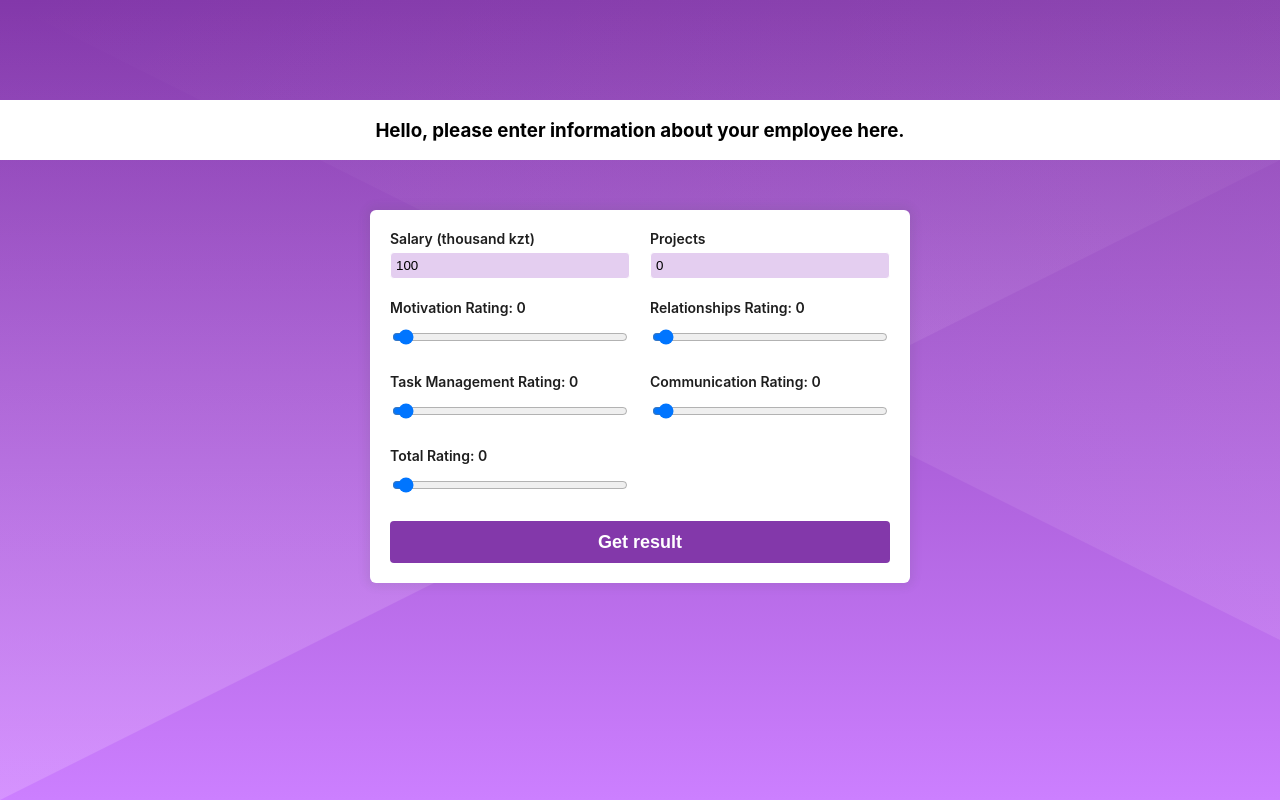
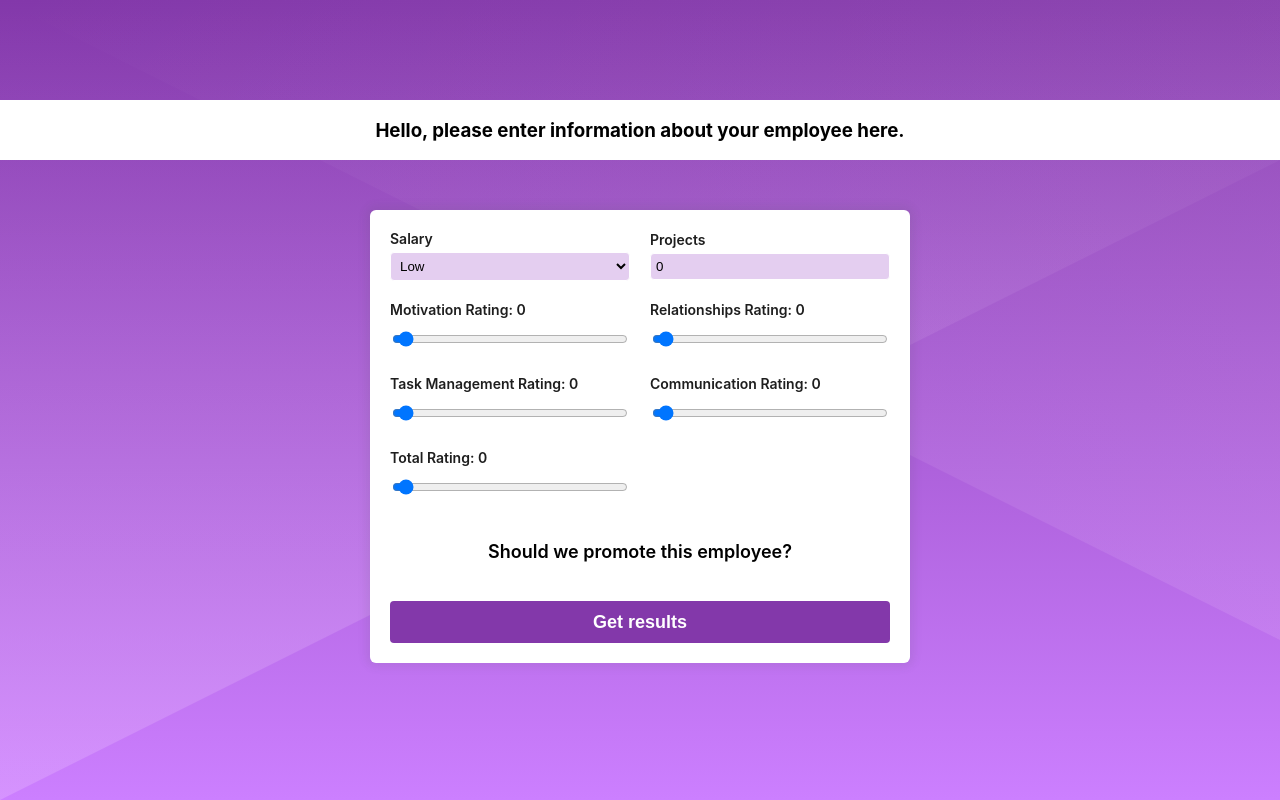
Before and after one commit to muhasensei/keras-front, a React (Create React App) app: page / in a window 1280 px wide. Built offline with nearby package versions, Linux system fonts and the light colour scheme.

Commit message:
added form submition, get results from api + some styling

```diff
--- a/public/index.html
+++ b/public/index.html
@@ -10,6 +10,7 @@
       content="Web site created using create-react-app"
     />
     <link rel="apple-touch-icon" href="%PUBLIC_URL%/logo192.png" />
+    <link rel="stylesheet" href="https://cdnjs.cloudflare.com/ajax/libs/font-awesome/4.7.0/css/font-awesome.min.css">
     <!--
       manifest.json provides metadata used when your web app is installed on a
       user's mobile device or desktop. See https://developers.google.com/web/fundamentals/web-app-manifest/
--- a/src/assets/style.ts
+++ b/src/assets/style.ts
@@ -1,4 +1,5 @@
-import styled from 'styled-components';
+import styled, { keyframes } from 'styled-components';
+import { Promotion } from '../components/Form/types';
 
 export const Main = styled.div`
     width: 100%;
@@ -89,3 +90,32 @@ export const SubmitButton = styled.button`
         background: #4c1569;
     }
 `;
+
+export const Results = styled.p`
+    font-weight: 600;
+    font-size: 18px;
+    line-height: 22px;
+    text-align: center;
+`;
+
+export const FadeIn = keyframes`
+    from {
+        opacity: 0;
+    } to {
+        opacity: 1;
+    }
+`;
+
+export const ResultsText = styled.p<{promotion: Promotion}>`
+    animation: ${FadeIn} 1.5s;
+    color: ${(props) => props.promotion === 'success' ? '#09BF52' : '#F5443A'};
+`;
+
+export const Select = styled.select`
+    border: 1px solid #fff;
+    transition: all 0.4s;
+    border-radius: 4px;
+    padding: 5px;
+    background: #e4cef0;
+    cursor: pointer;
+`;
--- a/src/components/Form/Form.tsx
+++ b/src/components/Form/Form.tsx
@@ -2,9 +2,10 @@ import React, {FormEvent, useState} from 'react'
 import * as Styles from '../../assets/style';
 import WelcomeTitle from './WelcomeTitle';
 import axios from 'axios';
+import { Promotion } from './types';
 function Form() {
   const [data, setData] = useState({
-    salary: 100,
+    salary: 0.1,
     projects: 0,
     motivation: 0,
     relationship: 0,
@@ -13,12 +14,28 @@ function Form() {
     total_rating: 0,
   });
 
+  const [prediction, setPrediction] = useState(-1);
+  const [loading, setLoading] = useState(false);
+
+  const showResults = () => {
+    let promotion: Promotion = 'fail'
+    if(prediction > 80) {
+      promotion = 'success';
+    }
+    return <Styles.ResultsText promotion={promotion}>
+      {promotion === 'success' ? 'Yes!' : 'No...'} (Employee had {prediction}% chance)
+    </Styles.ResultsText>
+  }
+
   const handleSubmit = (e: FormEvent<HTMLFormElement>) => {
+    setLoading(true);
     e.preventDefault();
     axios.post(`http://localhost:5000/predict`, data).then((res) => {
-      console.log(res);
+      setPrediction(res.data.prediction)
     }).catch((err) => {
       console.log(err);
+    }).finally(() => {
+      setLoading(false);
     })
   }
     return (
@@ -27,14 +44,12 @@ function Form() {
           <Styles.Form onSubmit={(e) => handleSubmit(e)}>
             <Styles.InputGroup>
               <Styles.InputWrapper>
-                <label htmlFor="salary">Salary (thousand kzt)</label>
-                <input
-                  required
-                  value={data.salary}
-                  type='number'
-                  id='salary'
-                  onChange={(e) => setData({...data, salary: +(e.target.value)})}
-                />
+                <label htmlFor="salary">Salary</label>
+                <Styles.Select id='salary' value={data.salary} onChange={(e) => setData({...data, salary: +e.target.value})}>
+                  <option value={0.1}>Low</option>
+                  <option value={0.3}>Average</option>
+                  <option value={0.5}>High</option>
+                </Styles.Select>
               </Styles.InputWrapper>
               <Styles.InputWrapper>
                 <label htmlFor="projects">Projects</label>
@@ -43,7 +58,7 @@ function Form() {
                   value={data.projects}
                   type='number'
                   id='projects'
-                  onChange={(e) => setData({...data, projects: +(e.target.value)})}
+                  onChange={(e) => setData({...data, projects: +e.target.value})}
                 />
               </Styles.InputWrapper>
             </Styles.InputGroup>
@@ -55,7 +70,7 @@ function Form() {
                   value={data.motivation}
                   type='range'
                   id='motivation'
-                  onChange={(e) => setData({...data, motivation: +(e.target.value)})}
+                  onChange={(e) => setData({...data, motivation: +e.target.value})}
                 />
               </Styles.InputWrapper>
               <Styles.InputWrapper>
@@ -65,7 +80,7 @@ function Form() {
                   value={data.relationship}
                   type='range'
                   id='relationship'
-                  onChange={(e) => setData({...data, relationship: +(e.target.value)})}
+                  onChange={(e) => setData({...data, relationship: +e.target.value})}
                 />
               </Styles.InputWrapper>
             </Styles.InputGroup>
@@ -77,7 +92,7 @@ function Form() {
                   value={data.task_management}
                   type='range'
                   id='task_management'
-                  onChange={(e) => setData({...data, task_management: +(e.target.value)})}
+                  onChange={(e) => setData({...data, task_management: +e.target.value})}
                 />
               </Styles.InputWrapper>
               <Styles.InputWrapper>
@@ -87,7 +102,7 @@ function Form() {
                   value={data.communication}
                   type='range'
                   id='communication'
-                  onChange={(e) => setData({...data, communication: +(e.target.value)})}
+                  onChange={(e) => setData({...data, communication: +e.target.value})}
                 />
               </Styles.InputWrapper>
             </Styles.InputGroup>
@@ -99,12 +114,23 @@ function Form() {
                   value={data.total_rating}
                   type='range'
                   id='total_rating'
-                  onChange={(e) => setData({...data, total_rating: +(e.target.value)})}
+                  onChange={(e) => setData({...data, total_rating: +e.target.value})}
                 />
               </Styles.InputWrapper>
             </Styles.InputGroup>
+            <Styles.Results>
+              Should we promote this employee?
+              {
+              prediction >= 0 && showResults()
+              }
+            </Styles.Results>
             <Styles.SubmitButton type='submit'>
-              Get result
+              {
+                loading && <i className="fa fa-spinner fa-spin"></i>
+              }
+              {
+                !loading && 'Get results'
+              }
             </Styles.SubmitButton>
           </Styles.Form>
         </>
--- /dev/null
+++ b/src/components/Form/types.ts
@@ -0,0 +1 @@
+export type Promotion = 'success' | 'fail';
```
